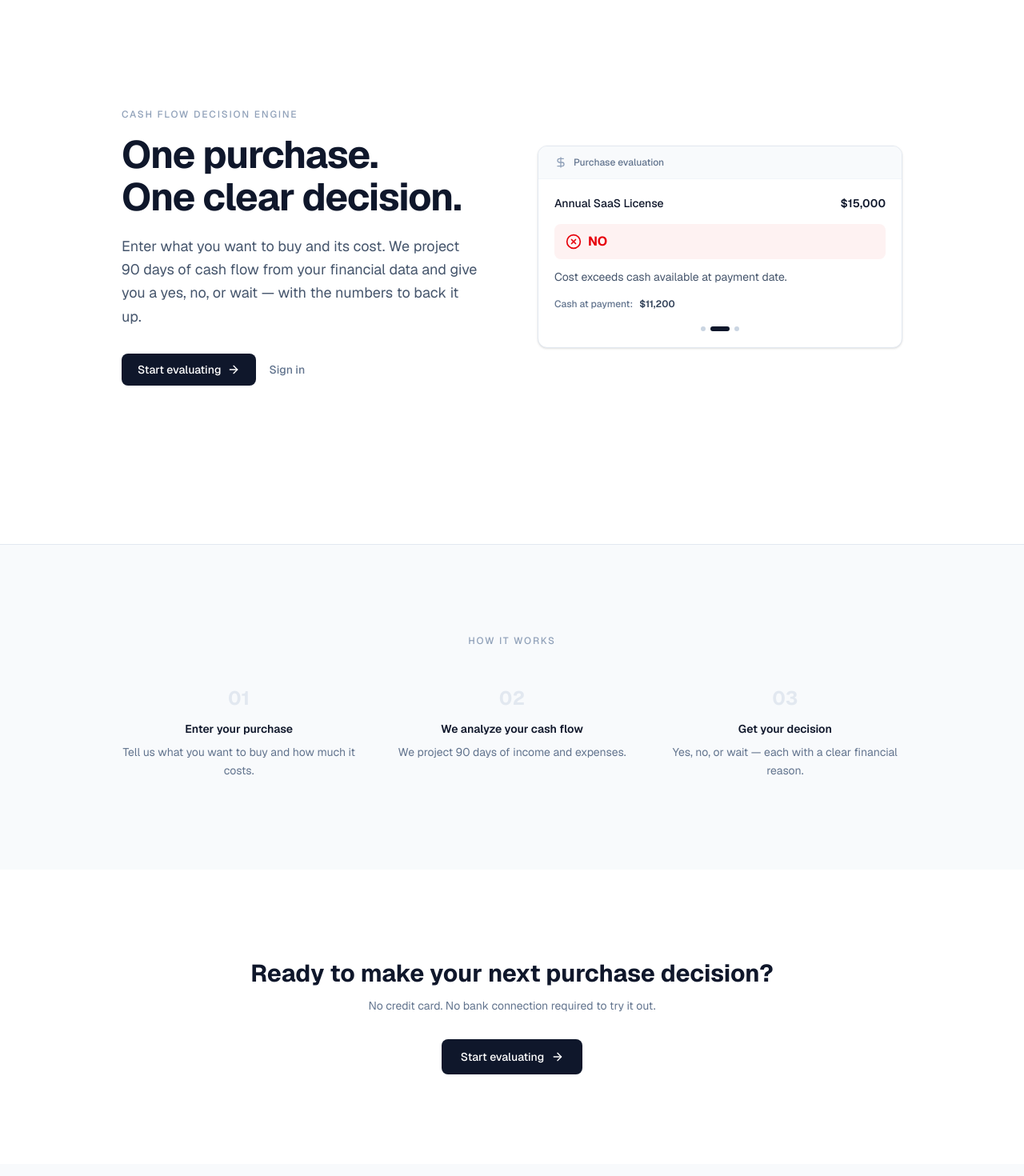
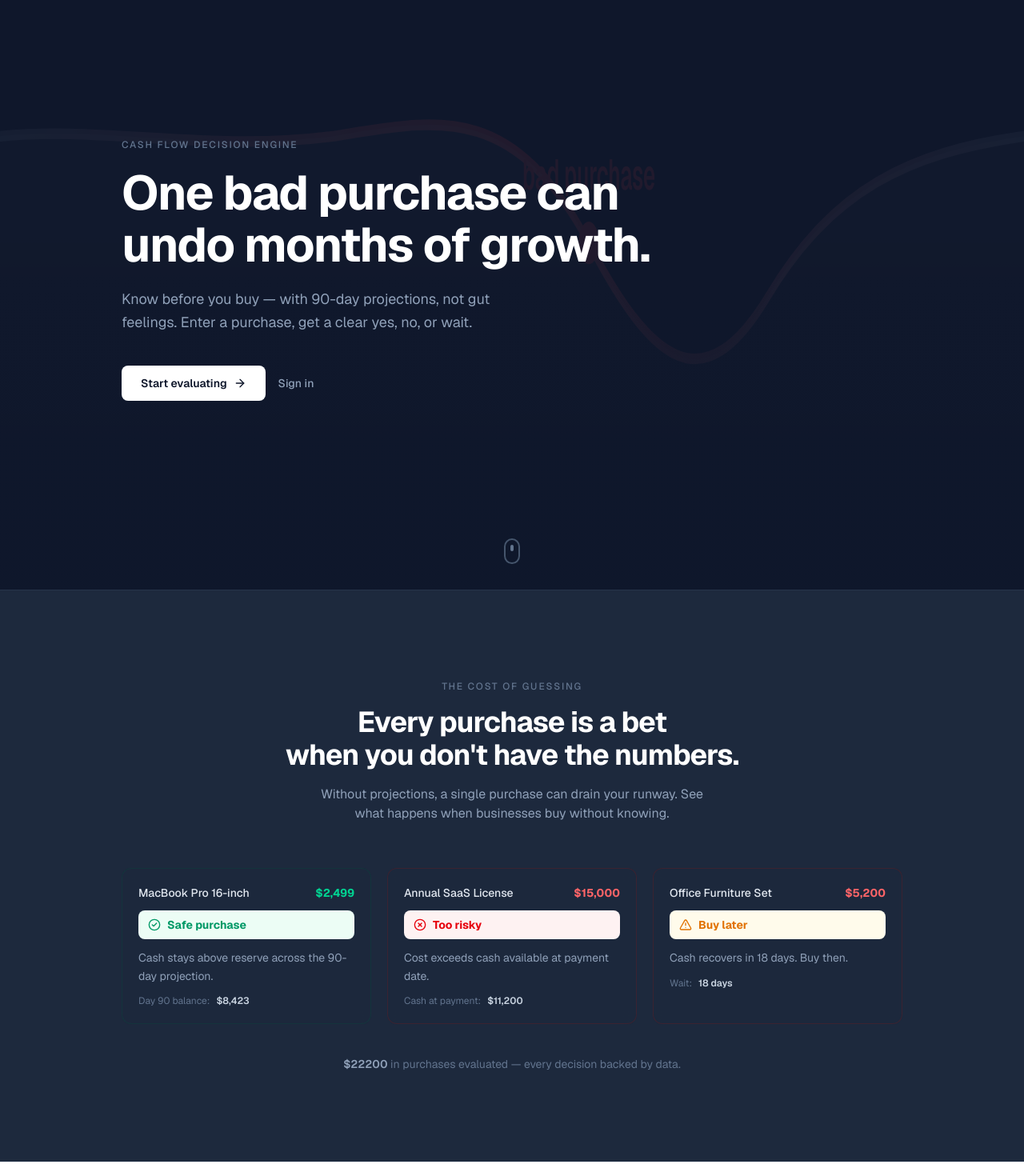
Before and after one commit to AadityaMukherjee2007/can-i-buy-this, a Next.js app in the folder frontend/: page / in a window 1280 px wide. Shown: the part 120-1590 px from the top of the page at 80% size. Built offline with nearby package versions, Linux system fonts and the light colour scheme; no server answers.

Commit message:
feat: cinematic landing page with loss-aversion psychology and framer-motion

```diff
--- a/frontend/src/app/page.tsx
+++ b/frontend/src/app/page.tsx
@@ -2,7 +2,7 @@
 
 import { useState, useEffect, useRef } from "react";
 import Link from "next/link";
-import { motion, AnimatePresence } from "framer-motion";
+import { motion, AnimatePresence, useMotionValue, useMotionValueEvent, animate } from "framer-motion";
 import { ArrowRight, CheckCircle2, AlertTriangle, XCircle, DollarSign } from "lucide-react";
 import { useAuth } from "@/lib/auth";
 import { fmt } from "@/lib/format";
@@ -28,9 +28,9 @@ const decisionIcon: Record<string, typeof CheckCircle2> = {
 };
 
 const decisionColors = {
-  YES: { bg: "bg-emerald-50", text: "text-emerald-600" },
-  NO: { bg: "bg-red-50", text: "text-red-600" },
-  WAIT: { bg: "bg-amber-50", text: "text-amber-600" },
+  YES: { bg: "bg-emerald-50", text: "text-emerald-600", border: "border-emerald-200" },
+  NO: { bg: "bg-red-50", text: "text-red-600", border: "border-red-200" },
+  WAIT: { bg: "bg-amber-50", text: "text-amber-600", border: "border-amber-200" },
 };
 
 const steps = [
@@ -39,90 +39,282 @@ const steps = [
   { number: "03", title: "Get your decision", desc: "Yes, no, or wait — each with a clear financial reason." },
 ];
 
-const heroVariants = {
-  hidden: {},
-  visible: { transition: { staggerChildren: 0.12 } },
+const easeOut = [0.25, 0.1, 0.25, 1] as const;
+
+const childUp = {
+  hidden: { opacity: 0, y: 24 },
+  visible: { opacity: 1, y: 0, transition: { duration: 0.6, ease: easeOut } },
 };
 
-const easeOut = [0.25, 0.1, 0.25, 1] as const;
-
-const childVariants = {
-  hidden: { opacity: 0, y: 20 },
-  visible: { opacity: 1, y: 0, transition: { duration: 0.5, ease: easeOut } },
+const fadeIn = {
+  hidden: { opacity: 0 },
+  visible: { opacity: 1, transition: { duration: 0.6 } },
 };
 
-const stepVariants = {
-  hidden: { opacity: 0, y: 24, scale: 0.95 },
-  visible: (i: number) => ({
-    opacity: 1, y: 0, scale: 1,
-    transition: { duration: 0.5, delay: i * 0.15, ease: easeOut },
-  }),
-};
+function CashFlowChart() {
+  return (
+    <svg viewBox="0 0 400 120" className="w-full h-full" preserveAspectRatio="none">
+      <defs>
+        <linearGradient id="heroFill" x1="0" y1="0" x2="0" y2="1">
+          <stop offset="0%" stopColor="white" stopOpacity="0.15" />
+          <stop offset="100%" stopColor="white" stopOpacity="0" />
+        </linearGradient>
+        <linearGradient id="heroLine" x1="0" y1="0" x2="1" y2="0">
+          <stop offset="0%" stopColor="#64748b" />
+          <stop offset="50%" stopColor="#ef4444" />
+          <stop offset="100%" stopColor="#64748b" />
+        </linearGradient>
+      </defs>
+      <motion.path
+        d="M0,35 C40,33 80,38 130,35 C170,32 200,28 230,55 C255,78 275,85 300,65 C325,45 355,38 400,35"
+        fill="none"
+        stroke="url(#heroLine)"
+        strokeWidth="2"
+        strokeLinecap="round"
+        initial={{ pathLength: 0, opacity: 0 }}
+        animate={{ pathLength: 1, opacity: 1 }}
+        transition={{ duration: 3, ease: "easeInOut", delay: 0.5 }}
+      />
+      <motion.path
+        d="M0,35 C40,33 80,38 130,35 C170,32 200,28 230,55 C255,78 275,85 300,65 C325,45 355,38 400,35 L400,120 L0,120 Z"
+        fill="url(#heroFill)"
+        initial={{ opacity: 0 }}
+        animate={{ opacity: 1 }}
+        transition={{ duration: 2, delay: 2 }}
+      />
+      <motion.circle
+        cx="230" cy="55" r="4" fill="#ef4444"
+        initial={{ scale: 0, opacity: 0 }}
+        animate={{ scale: 1, opacity: 1 }}
+        transition={{ delay: 2.5, type: "spring", stiffness: 300, damping: 15 }}
+      />
+      <motion.text
+        x="230" y="45" textAnchor="middle" fill="#ef4444" fontSize="8" fontWeight="600"
+        initial={{ opacity: 0, y: 4 }}
+        animate={{ opacity: 1, y: 0 }}
+        transition={{ delay: 3 }}
+      >
+        bad purchase
+      </motion.text>
+    </svg>
+  );
+}
+
+function AnimatedCount({ to, prefix = "", suffix = "" }: { to: number; prefix?: string; suffix?: string }) {
+  const [triggered, setTriggered] = useState(false);
+  const [display, setDisplay] = useState("0");
+  const ref = useRef<HTMLSpanElement>(null);
+  const count = useMotionValue(0);
+
+  useMotionValueEvent(count, "change", (latest) => {
+    setDisplay(prefix + String(Math.round(latest)) + suffix);
+  });
+
+  useEffect(() => {
+    const el = ref.current;
+    if (!el) return;
+    const observer = new IntersectionObserver(
+      ([entry]) => { if (entry.isIntersecting) { setTriggered(true); observer.disconnect(); } },
+      { threshold: 0.4 }
+    );
+    observer.observe(el);
+    return () => observer.disconnect();
+  }, []);
+
+  useEffect(() => {
+    if (!triggered) return;
+    const controls = animate(count, to, { duration: 1.5, ease: "easeOut" });
+    return () => controls.stop();
+  }, [triggered, to, count]);
+
+  return <span ref={ref}>{display}</span>;
+}
+
+function ProblemCard({ example, index }: { example: Example; index: number }) {
+  const Icon = decisionIcon[example.decision];
+  const dc = decisionColors[example.decision];
+  const danger = example.decision !== "YES";
+
+  return (
+    <motion.div
+      initial={{ opacity: 0, y: 32 }}
+      whileInView={{ opacity: 1, y: 0 }}
+      viewport={{ once: true, margin: "-80px" }}
+      transition={{ duration: 0.5, delay: index * 0.15, ease: [0.25, 0.1, 0.25, 1] }}
+      whileHover={{ y: -4 }}
+      className={`rounded-xl border ${danger ? "border-red-900/30" : "border-emerald-900/30"} bg-slate-800/50 p-5 backdrop-blur-sm`}
+    >
+      <div className="flex items-start justify-between mb-3">
+        <p className="text-sm font-medium text-slate-200">{example.purchase}</p>
+        <span className={`text-sm font-bold ${danger ? "text-red-400" : "text-emerald-400"}`}>
+          {fmt(example.cost)}
+        </span>
+      </div>
+      <div className={`flex items-center gap-2 rounded-lg ${dc.bg} px-3 py-2 mb-3`}>
+        <Icon className={`h-4 w-4 ${dc.text}`} />
+        <span className={`text-sm font-bold ${dc.text}`}>
+          {example.decision === "YES" ? "Safe purchase" : example.decision === "NO" ? "Too risky" : "Buy later"}
+        </span>
+      </div>
+      <p className="text-sm text-slate-400 leading-relaxed mb-3">{example.reason}</p>
+      <div className="flex items-center gap-2 text-xs">
+        <span className="text-slate-500">{example.impact.label}:</span>
+        <motion.span
+          key={`${index}-${example.impact.value}`}
+          initial={{ opacity: 0, y: 4 }}
+          whileInView={{ opacity: 1, y: 0 }}
+          viewport={{ once: true }}
+          className="font-semibold text-slate-300"
+        >
+          {example.impact.value}
+        </motion.span>
+      </div>
+    </motion.div>
+  );
+}
 
 export default function LandingPage() {
   const { user } = useAuth();
-  const [index, setIndex] = useState(0);
+  const [cardIndex, setCardIndex] = useState(0);
   const [paused, setPaused] = useState(false);
   const intervalRef = useRef<ReturnType<typeof setInterval> | null>(null);
-  const current = examples[index];
+  const current = examples[cardIndex];
   const dc = decisionColors[current.decision];
   const Icon = decisionIcon[current.decision];
 
   useEffect(() => {
     if (!paused) {
-      intervalRef.current = setInterval(() => setIndex((i) => (i + 1) % examples.length), 3500);
+      intervalRef.current = setInterval(() => setCardIndex((i) => (i + 1) % examples.length), 3500);
     }
-    return () => {
-      if (intervalRef.current) clearInterval(intervalRef.current);
-    };
+    return () => { if (intervalRef.current) clearInterval(intervalRef.current); };
   }, [paused]);
 
   return (
     <div>
-      <section className="min-h-[calc(100vh-57px)] flex items-center bg-white">
-        <div className="mx-auto w-full max-w-5xl px-4 sm:px-6 py-16 sm:py-24">
-          <div className="grid grid-cols-1 lg:grid-cols-2 gap-12 lg:gap-16 items-center">
+      {/* ── Hero ── */}
+      <section className="relative min-h-screen flex items-center bg-slate-900 overflow-hidden">
+        <div className="absolute inset-0 opacity-[0.08]">
+          <CashFlowChart />
+        </div>
+        <div className="absolute inset-0 bg-gradient-to-b from-transparent via-transparent to-slate-900" />
+        <div className="relative mx-auto w-full max-w-5xl px-4 sm:px-6 py-24 sm:py-32">
           <motion.div
-              variants={heroVariants}
             initial="hidden"
             animate="visible"
+            variants={{ visible: { transition: { staggerChildren: 0.15 } }, hidden: {} }}
           >
-              <motion.p variants={childVariants} className="text-xs font-medium text-slate-400 uppercase tracking-[0.15em] mb-4">
+            <motion.p variants={childUp} className="text-xs font-medium text-slate-500 uppercase tracking-[0.15em] mb-5">
               Cash flow decision engine
             </motion.p>
-              <motion.h1 variants={childVariants} className="text-4xl sm:text-5xl font-bold text-slate-900 leading-[1.1] tracking-tight mb-5">
-                One purchase.<br/>One clear decision.
+            <motion.h1 variants={childUp} className="text-4xl sm:text-5xl lg:text-6xl font-bold text-white leading-[1.08] tracking-tight mb-5 max-w-2xl">
+              One bad purchase can undo months of growth.
             </motion.h1>
-              <motion.p variants={childVariants} className="text-base sm:text-lg text-slate-600 leading-relaxed max-w-md mb-8">
-                Enter what you want to buy and its cost. We project 90 days of
-                cash flow from your financial data and give you a yes, no, or
-                wait — with the numbers to back it up.
+            <motion.p variants={childUp} className="text-base sm:text-lg text-slate-400 leading-relaxed max-w-lg mb-10">
+              Know before you buy — with 90-day projections, not gut feelings. Enter a purchase, get a clear yes, no, or wait.
             </motion.p>
-              <motion.div variants={childVariants} className="flex items-center gap-4">
+            <motion.div variants={childUp} className="flex items-center gap-4">
               {user ? (
-                  <Link href="/app" className="inline-flex items-center gap-2 rounded-lg bg-slate-900 px-5 py-2.5 text-sm font-medium text-white hover:bg-slate-800 transition-colors">
+                <Link href="/app" className="inline-flex items-center gap-2 rounded-lg bg-white px-6 py-3 text-sm font-semibold text-slate-900 hover:bg-slate-100 transition-colors">
                   Go to dashboard
                   <ArrowRight className="h-4 w-4" />
                 </Link>
               ) : (
                 <>
-                    <Link href="/auth/register" className="inline-flex items-center gap-2 rounded-lg bg-slate-900 px-5 py-2.5 text-sm font-medium text-white hover:bg-slate-800 transition-colors">
+                  <Link href="/auth/register" className="inline-flex items-center gap-2 rounded-lg bg-white px-6 py-3 text-sm font-semibold text-slate-900 hover:bg-slate-100 transition-colors">
                     Start evaluating
                     <ArrowRight className="h-4 w-4" />
                   </Link>
-                    <Link href="/auth/login" className="text-sm font-medium text-slate-500 hover:text-slate-900 transition-colors">
+                  <Link href="/auth/login" className="text-sm font-medium text-slate-400 hover:text-white transition-colors">
                     Sign in
                   </Link>
                 </>
               )}
             </motion.div>
           </motion.div>
+        </div>
+        <motion.div
+          initial={{ opacity: 0 }}
+          animate={{ opacity: 1 }}
+          transition={{ delay: 1.5 }}
+          className="absolute bottom-8 left-1/2 -translate-x-1/2"
+        >
+          <motion.div
+            animate={{ y: [0, 6, 0] }}
+            transition={{ duration: 2, repeat: Infinity, ease: "easeInOut" }}
+            className="w-5 h-8 rounded-full border-2 border-slate-600 flex items-start justify-center pt-1.5"
+          >
+            <div className="w-1 h-2 rounded-full bg-slate-500" />
+          </motion.div>
+        </motion.div>
+      </section>
+
+      {/* ── The Cost of Guessing ── */}
+      <section className="bg-slate-800 border-t border-slate-700/50">
+        <div className="mx-auto max-w-5xl px-4 sm:px-6 py-20 sm:py-28">
+          <motion.div
+            initial="hidden"
+            whileInView="visible"
+            viewport={{ once: true, margin: "-80px" }}
+            variants={{ visible: { transition: { staggerChildren: 0.12 } }, hidden: {} }}
+            className="text-center mb-14"
+          >
+            <motion.p variants={fadeIn} className="text-xs font-medium text-slate-500 uppercase tracking-[0.15em] mb-4">
+              The cost of guessing
+            </motion.p>
+            <motion.h2 variants={childUp} className="text-3xl sm:text-4xl font-bold text-white leading-[1.15] tracking-tight mb-4">
+              Every purchase is a bet<br />when you don&apos;t have the numbers.
+            </motion.h2>
+            <motion.p variants={childUp} className="text-slate-400 max-w-lg mx-auto">
+              Without projections, a single purchase can drain your runway. See what happens when businesses buy without knowing.
+            </motion.p>
+          </motion.div>
+          <div className="grid grid-cols-1 md:grid-cols-3 gap-5">
+            {examples.map((ex, i) => (
+              <ProblemCard key={ex.purchase} example={ex} index={i} />
+            ))}
+          </div>
+          <motion.p
+            initial={{ opacity: 0 }}
+            whileInView={{ opacity: 1 }}
+            viewport={{ once: true }}
+            transition={{ delay: 0.8 }}
+            className="text-center mt-10 text-sm text-slate-500"
+          >
+            <span className="text-slate-400 font-semibold">
+              <AnimatedCount to={22200} prefix="$" />
+            </span>{" "}
+            in purchases evaluated — every decision backed by data.
+          </motion.p>
+        </div>
+      </section>
+
+      {/* ── Decision Engine ── */}
+      <section className="bg-white border-t border-slate-200">
+        <div className="mx-auto max-w-5xl px-4 sm:px-6 py-20 sm:py-28">
+          <motion.div
+            initial="hidden"
+            whileInView="visible"
+            viewport={{ once: true, margin: "-80px" }}
+            variants={{ visible: { transition: { staggerChildren: 0.12 } }, hidden: {} }}
+            className="text-center mb-14"
+          >
+            <motion.p variants={fadeIn} className="text-xs font-medium text-slate-400 uppercase tracking-[0.15em] mb-4">
+              The decision engine
+            </motion.p>
+            <motion.h2 variants={childUp} className="text-3xl sm:text-4xl font-bold text-slate-900 leading-[1.15] tracking-tight mb-4">
+              One clear decision.<br />Every time.
+            </motion.h2>
+            <motion.p variants={childUp} className="text-slate-500 max-w-lg mx-auto">
+              Enter what you want to buy. We project 90 days of cash flow. You get a yes, no, or wait — with the numbers to prove it.
+            </motion.p>
+          </motion.div>
 
           <motion.div
-              initial={{ opacity: 0, y: 24 }}
-              animate={{ opacity: 1, y: 0 }}
+            initial={{ opacity: 0, y: 32 }}
+            whileInView={{ opacity: 1, y: 0 }}
+            viewport={{ once: true, margin: "-80px" }}
             transition={{ duration: 0.6, delay: 0.3, ease: [0.25, 0.1, 0.25, 1] }}
-              className="relative"
+            className="max-w-lg mx-auto"
             onMouseEnter={() => setPaused(true)}
             onMouseLeave={() => setPaused(false)}
             onFocus={() => setPaused(true)}
@@ -130,7 +322,7 @@ export default function LandingPage() {
             tabIndex={0}
           >
             <motion.div
-                whileHover={{ y: -3, boxShadow: "0 8px 30px rgba(0,0,0,0.06)" }}
+              whileHover={{ y: -4, boxShadow: "0 12px 40px rgba(0,0,0,0.08)" }}
               transition={{ type: "spring", stiffness: 300, damping: 20 }}
               className="rounded-xl border border-slate-200 bg-white shadow-sm overflow-hidden"
             >
@@ -143,7 +335,7 @@ export default function LandingPage() {
               <div className="p-5">
                 <AnimatePresence mode="wait">
                   <motion.div
-                      key={index}
+                    key={cardIndex}
                     initial={{ opacity: 0, y: 12 }}
                     animate={{ opacity: 1, y: 0 }}
                     exit={{ opacity: 0, y: -12 }}
@@ -169,7 +361,7 @@ export default function LandingPage() {
                     <div className="flex items-center gap-2 text-xs text-slate-500">
                       <span className="font-medium">{current.impact.label}:</span>
                       <motion.span
-                          key={`${index}-${current.impact.value}`}
+                        key={`${cardIndex}-${current.impact.value}`}
                         initial={{ opacity: 0, y: 6 }}
                         animate={{ opacity: 1, y: 0 }}
                         className="font-semibold text-slate-700"
@@ -184,13 +376,13 @@ export default function LandingPage() {
                   {examples.map((_, i) => (
                     <button
                       key={i}
-                        onClick={() => setIndex(i)}
+                      onClick={() => setCardIndex(i)}
                       className="relative h-1.5"
                       role="tab"
-                        aria-selected={i === index}
+                      aria-selected={i === cardIndex}
                       aria-label={`Example ${i + 1}: ${examples[i].decision}`}
                     >
-                        {i === index ? (
+                      {i === cardIndex ? (
                         <motion.div
                           layoutId="activeDot"
                           className="h-1.5 w-6 rounded-full bg-slate-900"
@@ -206,16 +398,16 @@ export default function LandingPage() {
             </motion.div>
           </motion.div>
         </div>
-        </div>
       </section>
 
+      {/* ── How It Works ── */}
       <section className="bg-slate-50 border-t border-slate-200">
         <div className="mx-auto max-w-5xl px-4 sm:px-6 py-20 sm:py-28">
           <motion.p
             initial={{ opacity: 0 }}
             whileInView={{ opacity: 1 }}
             viewport={{ once: true }}
-            className="text-xs font-medium text-slate-400 uppercase tracking-[0.15em] text-center mb-12"
+            className="text-xs font-medium text-slate-400 uppercase tracking-[0.15em] text-center mb-14"
           >
             How it works
           </motion.p>
@@ -223,11 +415,10 @@ export default function LandingPage() {
             {steps.map((step, i) => (
               <motion.div
                 key={step.number}
-                custom={i}
-                variants={stepVariants}
-                initial="hidden"
-                whileInView="visible"
-                viewport={{ once: true }}
+                initial={{ opacity: 0, y: 32 }}
+                whileInView={{ opacity: 1, y: 0 }}
+                viewport={{ once: true, margin: "-60px" }}
+                transition={{ duration: 0.5, delay: i * 0.15, ease: [0.25, 0.1, 0.25, 1] }}
                 className="text-center group"
               >
                 <motion.p
@@ -245,27 +436,35 @@ export default function LandingPage() {
         </div>
       </section>
 
-      <section className="bg-white">
+      {/* ── CTA ── */}
+      <section className="bg-white border-t border-slate-200">
         <div className="mx-auto max-w-5xl px-4 sm:px-6 py-20 sm:py-28 text-center">
           <motion.div
-            initial={{ opacity: 0, y: 16 }}
-            whileInView={{ opacity: 1, y: 0 }}
-            viewport={{ once: true }}
-            transition={{ duration: 0.5 }}
+            initial="hidden"
+            whileInView="visible"
+            viewport={{ once: true, margin: "-80px" }}
+            variants={{ visible: { transition: { staggerChildren: 0.12 } }, hidden: {} }}
           >
-            <h2 className="text-2xl sm:text-3xl font-bold text-slate-900 mb-3">
-              Ready to make your next purchase decision?
-            </h2>
-            <p className="text-sm text-slate-500 mb-8 max-w-sm mx-auto">
-              No credit card. No bank connection required to try it out.
-            </p>
-            <motion.div whileHover={{ scale: 1.03 }} transition={{ type: "spring", stiffness: 300, damping: 15 }}>
+            <motion.h2 variants={childUp} className="text-3xl sm:text-4xl font-bold text-slate-900 leading-[1.15] tracking-tight mb-4">
+              Stop guessing.<br />Start knowing.
+            </motion.h2>
+            <motion.p variants={childUp} className="text-slate-500 mb-8 max-w-sm mx-auto">
+              No credit card. No bank connection required to try it out. Enter a purchase and see your decision in seconds.
+            </motion.p>
+            <motion.div variants={childUp}>
               <Link
                 href={user ? "/app" : "/auth/register"}
-                className="inline-flex items-center gap-2 rounded-lg bg-slate-900 px-6 py-3 text-sm font-medium text-white hover:bg-slate-800 transition-colors"
+                className="group relative inline-flex items-center gap-2 overflow-hidden rounded-lg bg-slate-900 px-7 py-3.5 text-sm font-semibold text-white transition-all hover:bg-slate-800"
               >
-                {user ? "Go to dashboard" : "Start evaluating"}
                 <motion.span
+                  className="absolute inset-0 bg-gradient-to-r from-white/0 via-white/15 to-white/0"
+                  initial={{ x: "-100%" }}
+                  whileHover={{ x: "100%" }}
+                  transition={{ duration: 0.6, ease: "easeInOut" }}
+                />
+                <span className="relative">{user ? "Go to dashboard" : "Start evaluating"}</span>
+                <motion.span
+                  className="relative"
                   animate={{ x: [0, 3, 0] }}
                   transition={{ duration: 1.5, repeat: Infinity, ease: "easeInOut" }}
                 >
```
Lines whose indentation alone changed are shown as unchanged.
